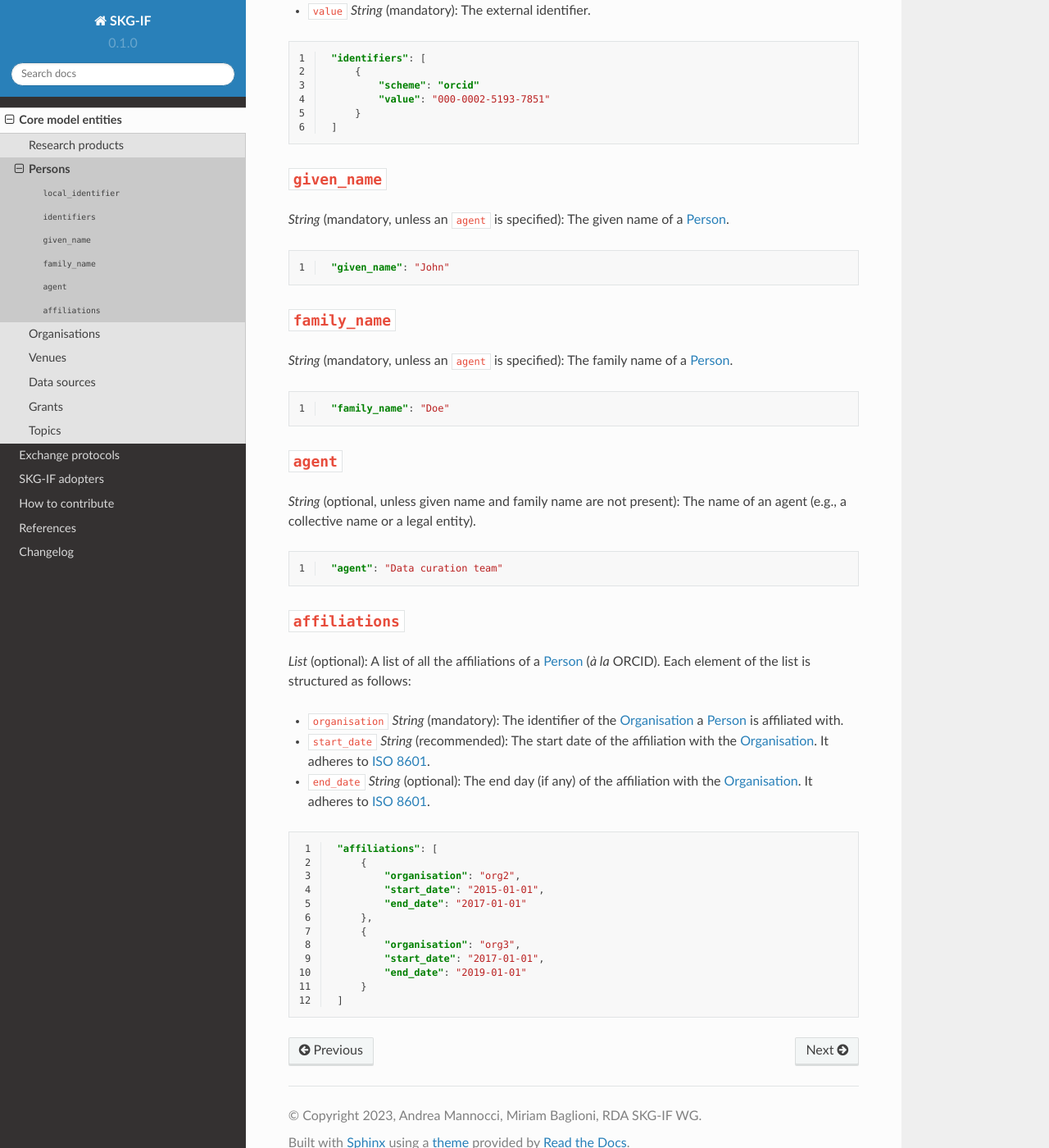
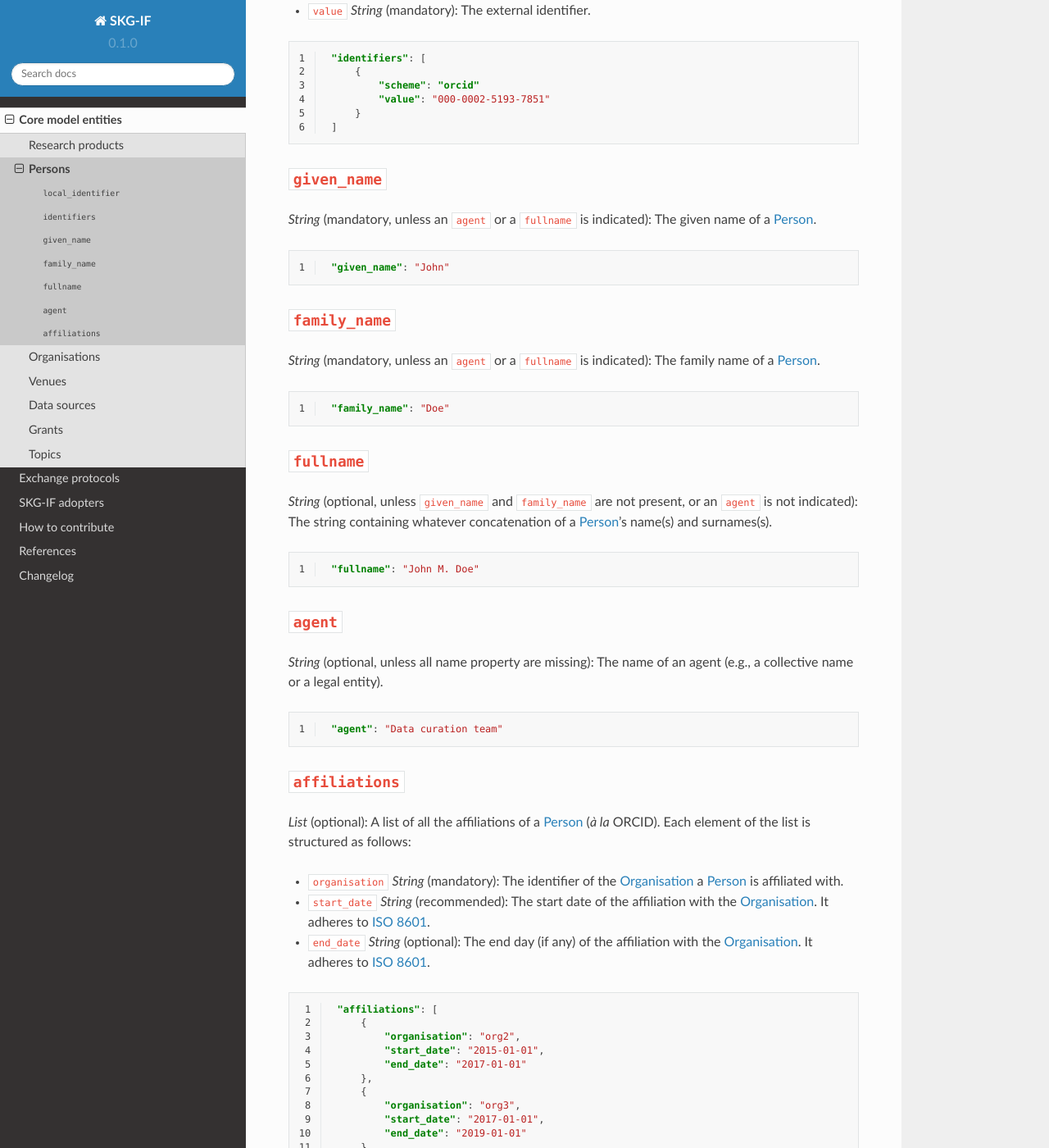
Before and after one commit to andremann/SKG-IF, a Sphinx documentation site: the page built from docs/source/persons.rst, in a window 1280 px wide and 1400 px high, scrolled down 651 px. Shown: the whole window at 82% size. Built offline with Sphinx 7.4.7 and the Read the Docs theme 2.0.0, drawn with Linux system fonts in a browser that asks for light colours; pages that are not in the unit, such as notebooks, are missing from menus.

Commit message:
added fullname

```diff
--- a/docs/source/persons.rst
+++ b/docs/source/persons.rst
@@ -40,7 +40,7 @@ This section describes the metadata fields for the :ref:`Person <Person>`.
 
 ``given_name``
 ---------
-*String* (mandatory, unless an ``agent`` is specified): The given name of a :ref:`Person <Person>`.
+*String* (mandatory, unless an ``agent`` or a ``fullname`` is indicated): The given name of a :ref:`Person <Person>`.
 
 .. code-block:: json
    :linenos:
@@ -50,7 +50,7 @@ This section describes the metadata fields for the :ref:`Person <Person>`.
 
 ``family_name``
 -------------
-*String* (mandatory, unless an ``agent`` is specified): The family name of a :ref:`Person <Person>`.
+*String* (mandatory, unless an ``agent`` or a ``fullname`` is indicated): The family name of a :ref:`Person <Person>`.
 
 .. code-block:: json
    :linenos:
@@ -58,9 +58,19 @@ This section describes the metadata fields for the :ref:`Person <Person>`.
     "family_name": "Doe"
 
 
+``fullname``
+---------
+*String* (optional, unless ``given_name`` and ``family_name`` are not present, or an ``agent`` is not indicated): The string containing whatever concatenation of a :ref:`Person <Person>`'s name(s) and surnames(s).
+
+.. code-block:: json
+   :linenos:
+
+    "fullname": "John M. Doe"
+
+
 ``agent``
 ------
-*String* (optional, unless given name and family name are not present): The name of an agent (e.g., a collective name or a legal entity).
+*String* (optional, unless all name property are missing): The name of an agent (e.g., a collective name or a legal entity).
 
 .. code-block:: json
    :linenos:
```
